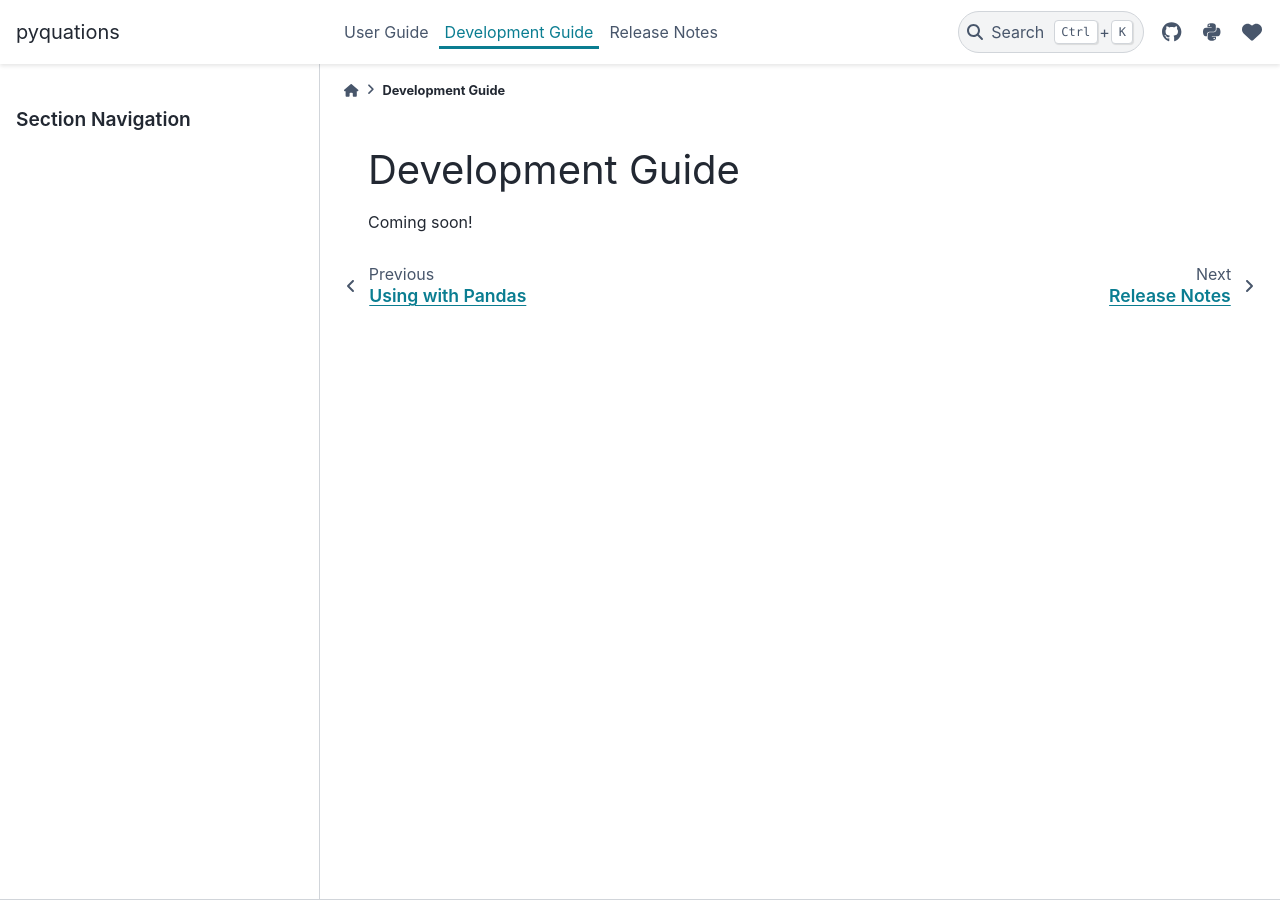
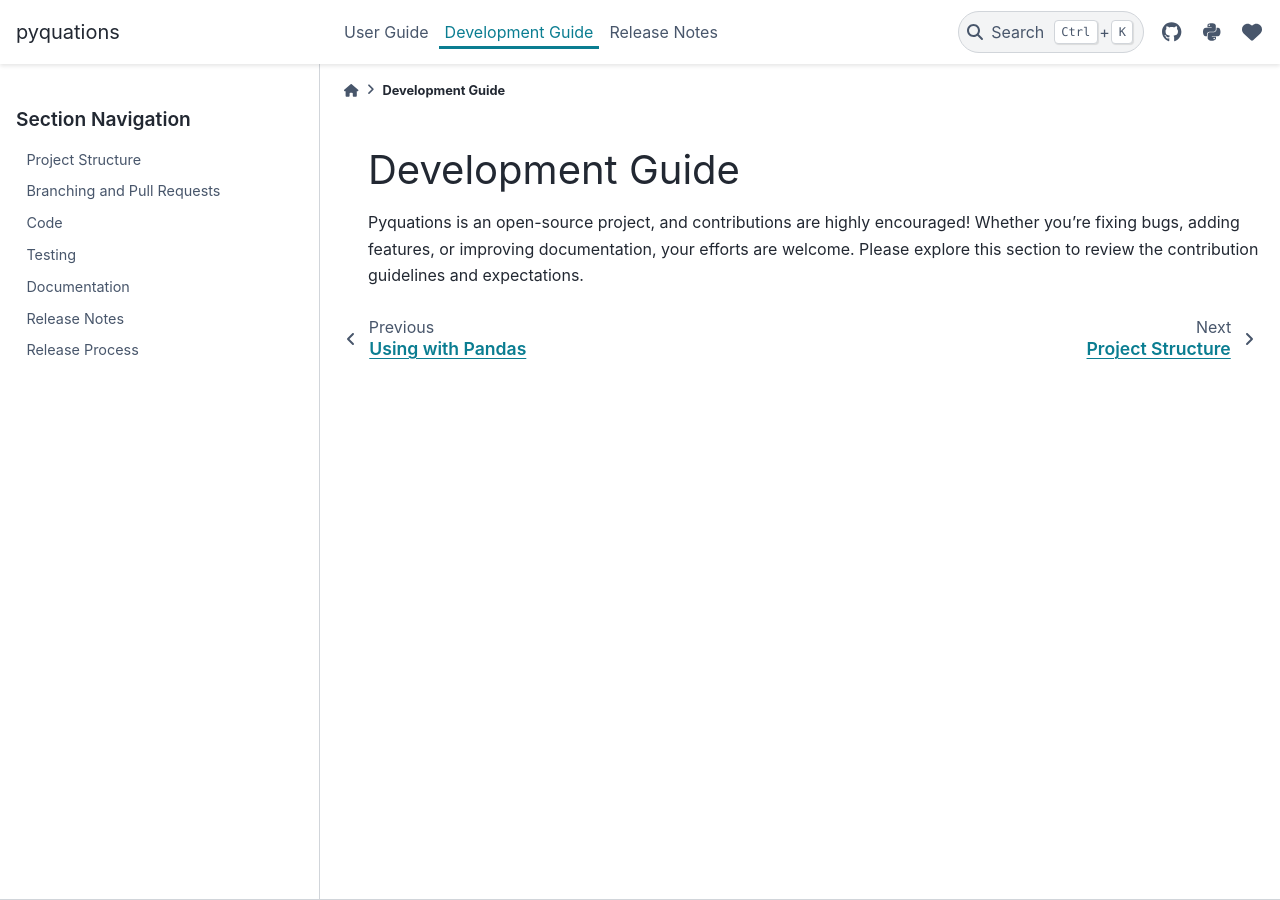
Before and after one commit to mitchell-gottlieb/pyquations, a Sphinx documentation site: the page built from docs/development_guide/index.rst, in a window 1280 px wide. Built offline with Sphinx 7.4.7 and the PyData theme 0.15.4, drawn with Linux system fonts in a browser that asks for light colours; pages that are not in the unit, such as notebooks, are missing from menus.

Commit message:
Add Development Guide to documentation

```diff
--- a/docs/development_guide/index.rst
+++ b/docs/development_guide/index.rst
@@ -1,4 +1,16 @@
 Development Guide
 =================
 
-Coming soon!
+Pyquations is an open-source project, and contributions are highly encouraged! Whether you're fixing bugs, adding features, or improving documentation, your efforts are welcome. Please explore this section to review the contribution guidelines and expectations.
+
+.. toctree::
+   :maxdepth: 2
+   :hidden:
+
+   project_structure
+   branching_and_prs
+   code
+   testing
+   documentation
+   release_notes
+   releases
--- /dev/null
+++ b/docs/development_guide/releases.rst
@@ -0,0 +1,5 @@
+===============
+Release Process
+===============
+
+The `pyquations` project uses an automated release process. All releases are made from the `main` branch, and the GitHub release notes are automatically populated based on the titles of pull requests included in the release. Once a release is created, the CI workflow publishes the package to PyPI using the tag version making it available for installation. Additionally, the CI workflow rebuilds and updates the documentation site to reflect the latest changes, ensuring that users have access to up-to-date information about the project.
```
Also changed, not shown: docs/development_guide/branching_and_prs.rst (added, +19 -0 lines), docs/development_guide/code.rst (added, +46 -0 lines), docs/development_guide/documentation.rst (added, +57 -0 lines), docs/development_guide/project_structure.rst (added, +34 -0 lines), docs/development_guide/release_notes.rst (added, +16 -0 lines), docs/development_guide/testing.rst (added, +38 -0 lines).
